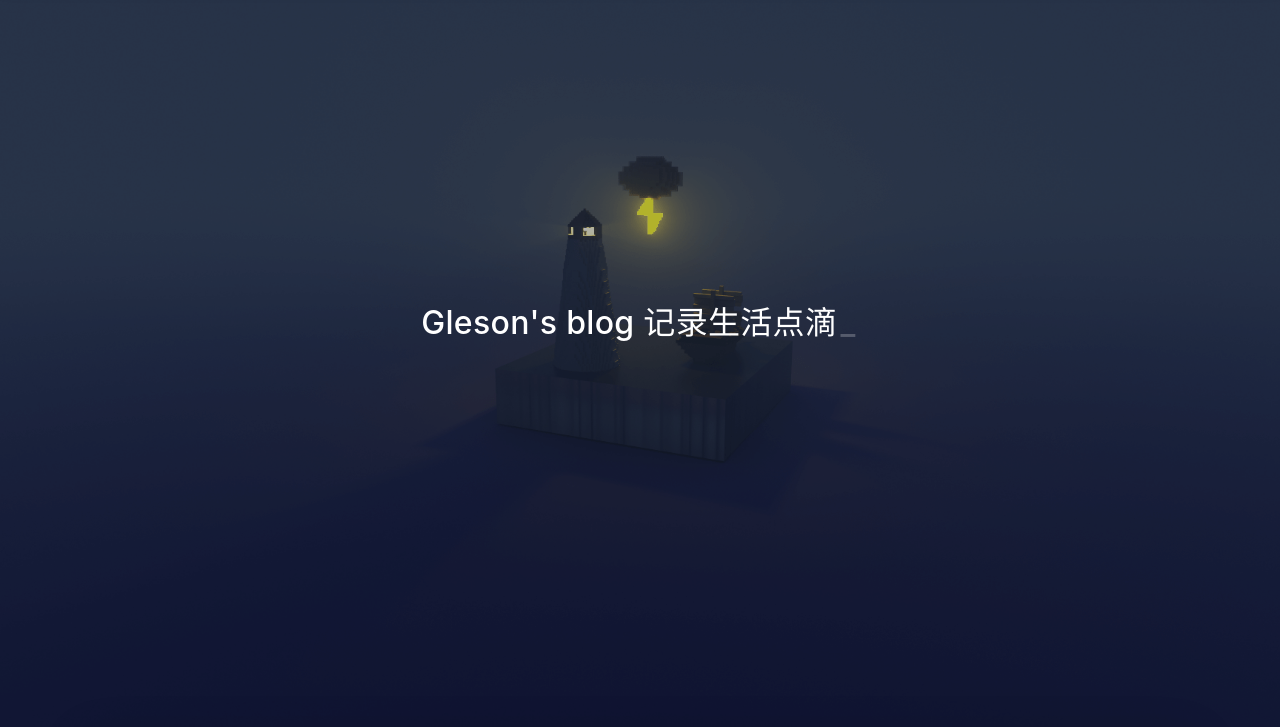
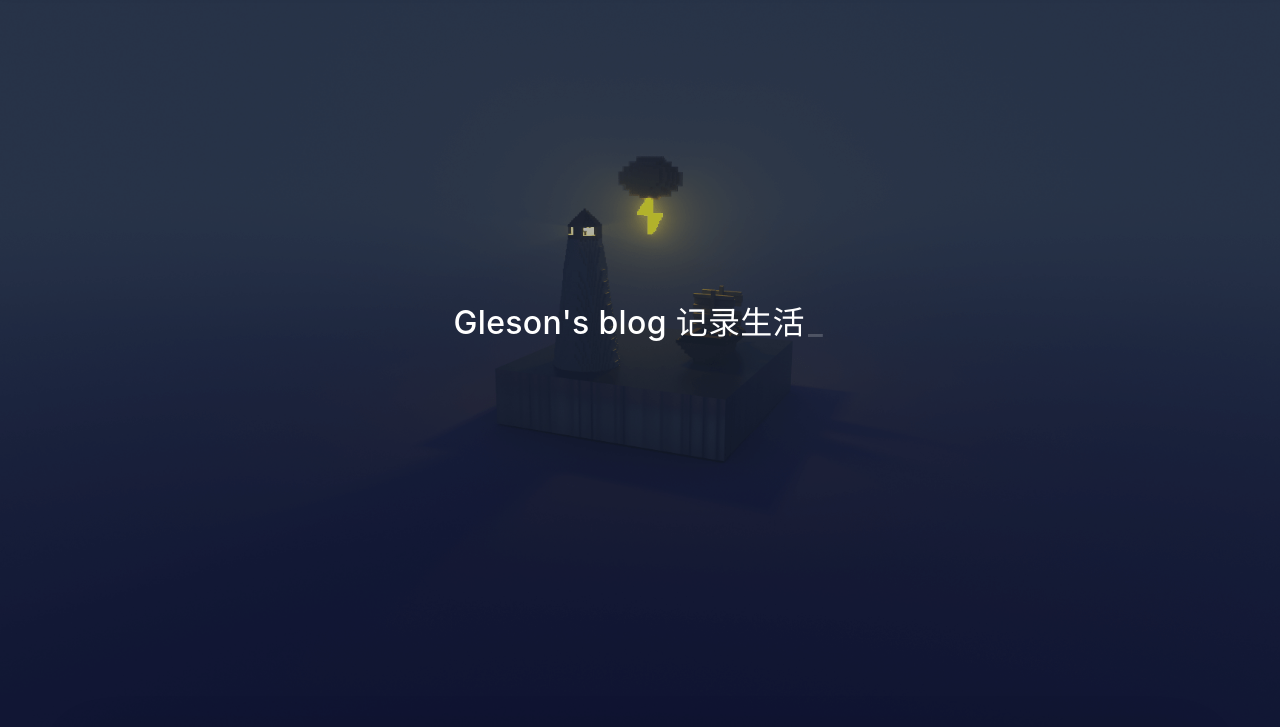
Before and after one commit to nbaok/nbaok.github.io, a plain HTML site: page index.html in a window 1280 px wide. Shown: the part 73-800 px from the top of the page. Drawn offline with nearby package versions, Linux system fonts and the light colour scheme; some packages are replaced by stand-ins of ours; a script that the page names is missing; some icons are missing; a small style sheet from the web is missing.

Commit message:
Site updated: 2024-11-26 15:06:04

```diff
--- a/2024/11/26/hello-world/index.html
+++ b/2024/11/26/hello-world/index.html
@@ -8,7 +8,7 @@
 <head>
   <meta charset="UTF-8">
 
-  <link rel="apple-touch-icon" sizes="76x76" href="/img/favicon.png">
+  <link rel="apple-touch-icon" sizes="76x76" href="/img/fluid.png">
   <link rel="icon" href="/img/fluid.png">
 
 
--- a/index.html
+++ b/index.html
@@ -8,7 +8,7 @@
 <head>
   <meta charset="UTF-8">
 
-  <link rel="apple-touch-icon" sizes="76x76" href="/img/favicon.png">
+  <link rel="apple-touch-icon" sizes="76x76" href="/img/fluid.png">
   <link rel="icon" href="/img/fluid.png">
 
 
@@ -192,7 +192,7 @@
       <div class="banner-text text-center fade-in-up">
         <div class="h2">
 
-            <span id="subtitle" data-typed-text="Gleson&#39;s blog 记录生活点滴"></span>
+            <span id="subtitle" data-typed-text="Gleson&#39;s blog 记录生活"></span>
 
         </div>
 
```
Also changed, not shown: 404.html (+1 -1 lines), about/index.html (+1 -1 lines), archives/2024/11/index.html (+1 -1 lines), archives/2024/index.html (+1 -1 lines), archives/index.html (+1 -1 lines), categories/index.html (+1 -1 lines), links/index.html (+1 -1 lines), tags/index.html (+1 -1 lines).
